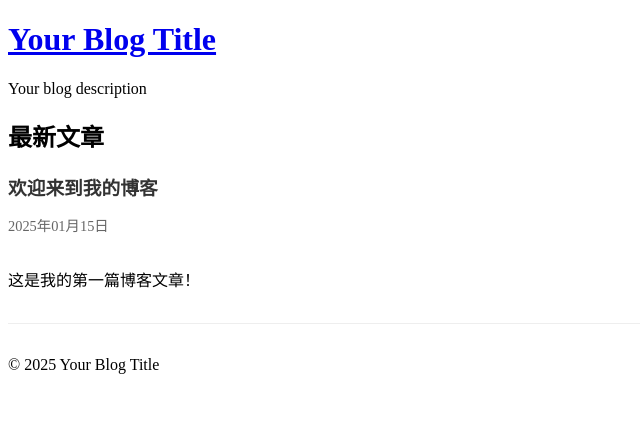
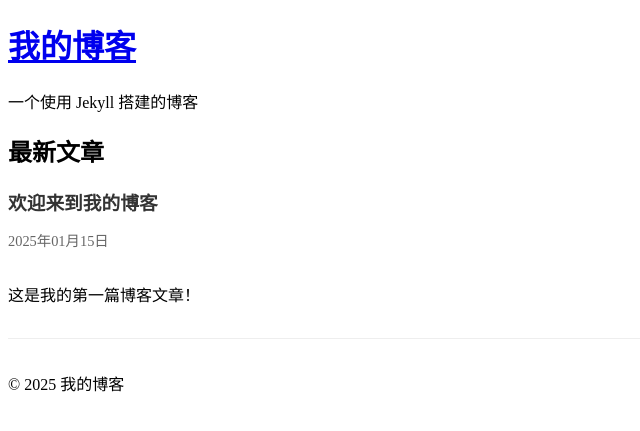
Before and after one commit to ziqiyang107/ziqiyang107.github.io, a Jekyll site: the page built from index.html, in a window 1280 px wide. Shown: the top 431 px of the page, without its empty margins (0-640 px from the left). Built offline with Jekyll 4.4.1, drawn with Linux system fonts in a browser that asks for light colours; nearby versions of some CDN libraries.

Commit message:
Update _config.yml

```diff
--- a/_config.yml
+++ b/_config.yml
@@ -1,5 +1,6 @@
-title: Your Blog Title
-description: Your blog description
+# 网站基本信息
+title: "我的博客"
+description: "一个使用 Jekyll 搭建的博客"
 baseurl: ""
 url: "https://ziqiyang107.github.io"
 
@@ -7,6 +8,7 @@ url: "https://ziqiyang107.github.io"
 markdown: kramdown
 highlighter: rouge
 permalink: /:title/
+future: false
 
 # 插件
 plugins:
@@ -20,3 +22,4 @@ kramdown:
 
 # 其他设置
 timezone: Asia/Shanghai
+encoding: utf-8
```
